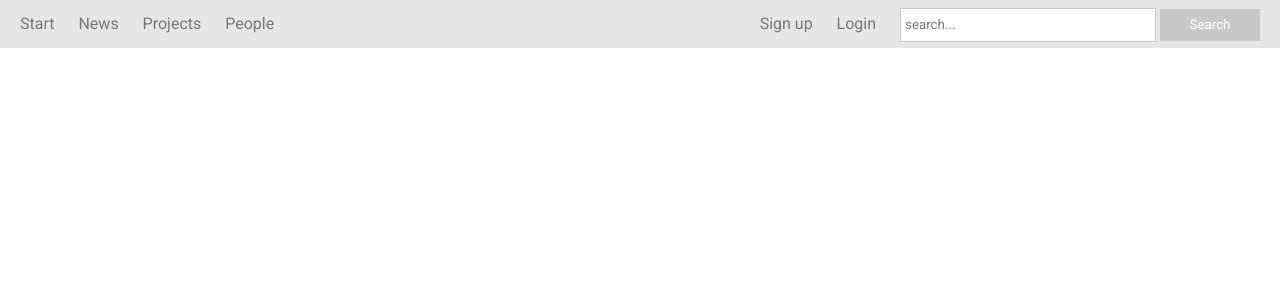
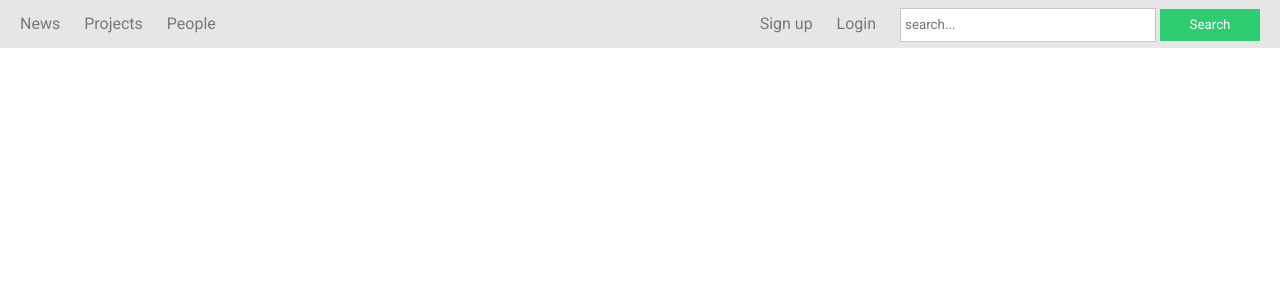
Before and after one commit to sebbekarlsson/project, a PHP site: page / in a window 1280 px wide. Shown: the top 300 px of the page. Run offline with PHP 8.4, Linux system fonts and the light colour scheme.

Commit message:
Colored buttons
added colored buttons to the stylesheet & design

```diff
--- a/modules/loginform.php
+++ b/modules/loginform.php
@@ -4,7 +4,7 @@
 			<h2>Login</h2><br>
 			<input class="intext" type="text" id="login_email" placeholder="email"><br>
 			<input class="intext" type="password" id="login_password" placeholder="password"><br>
-		</div>
-		<a class="btn app_close">Close</a>
+		</div><br>
+		<a class="btn app_close red" href="#">Close</a>
 	</div>
 </div>
--- a/modules/navbar.php
+++ b/modules/navbar.php
@@ -1,19 +1,18 @@
 <div class="navbar">
 	<div class="navleft">
 		<ul>
-			<li><a class="navbtn" href="#">Start</a></li>
-			<li><a class="navbtn" href="#">News</a></li>
-			<li><a class="navbtn" href="#">Projects</a></li>
-			<li><a class="navbtn" href="#">People</a></li>
+			<li><a class="navbtn" href="index.php">News</a></li>
+			<li><a class="navbtn" href="projects.php">Projects</a></li>
+			<li><a class="navbtn" href="people.php">People</a></li>
 		</ul>
 	</div>
 	<div class="navright">
 		<ul>
-			<li><a class="navbtn app_pop" id="registerform">Sign up</a></li>
-			<li><a class="navbtn app_pop" id="loginform">Login</a></li>
+			<li><a class="navbtn app_pop" href="#" id="registerform">Sign up</a></li>
+			<li><a class="navbtn app_pop" href="#" id="loginform">Login</a></li>
 			<li>
 				<input class="intext" type="text" name="q" placeholder="search...">
-				<input class="btn" type="submit" value="Search">
+				<input class="btn green" type="submit" value="Search">
 			</li>
 		</ul>
 	</div>
--- a/modules/registerform.php
+++ b/modules/registerform.php
@@ -7,7 +7,7 @@
 			<input class="intext" type="text" id="reg_lastname" placeholder="lastname"><br>
 			<input class="intext" type="password" id="reg_password1" placeholder="password"><br>
 			<input class="intext" type="password" id="reg_password2" placeholder="confirm password">
-		</div>
-		<a class="btn app_close">Close</a>
+		</div><br>
+		<a class="btn app_close red" href="#">Close</a>
 	</div>
 </div>
--- a/styles/style.css
+++ b/styles/style.css
@@ -64,7 +64,16 @@
 	background-color:rgb(200,200,200);
 	border:none;
 	outline:none;
+	text-decoration: none;
 	transition:.3s;
+}
+
+.green{
+	background-color:#2ecc71;
+}
+
+.red{
+	background-color:#e74c3c;
 }
 
 .btn:hover{
@@ -82,7 +91,14 @@
 	width:100%;
 	height:100%;
 	position: fixed;
-	background-color: rgba(0,0,0,0.8);
+	background: -moz-linear-gradient(top,  rgba(125,126,125,0.37) 0%, rgba(14,14,14,1) 100%); /* FF3.6+ */
+	background: -webkit-gradient(linear, left top, left bottom, color-stop(0%,rgba(125,126,125,0.37)), color-stop(100%,rgba(14,14,14,1))); /* Chrome,Safari4+ */
+	background: -webkit-linear-gradient(top,  rgba(125,126,125,0.37) 0%,rgba(14,14,14,1) 100%); /* Chrome10+,Safari5.1+ */
+	background: -o-linear-gradient(top,  rgba(125,126,125,0.37) 0%,rgba(14,14,14,1) 100%); /* Opera 11.10+ */
+	background: -ms-linear-gradient(top,  rgba(125,126,125,0.37) 0%,rgba(14,14,14,1) 100%); /* IE10+ */
+	background: linear-gradient(to bottom,  rgba(125,126,125,0.37) 0%,rgba(14,14,14,1) 100%); /* W3C */
+	filter: progid:DXImageTransform.Microsoft.gradient( startColorstr='#5e7d7e7d', endColorstr='#0e0e0e',GradientType=0 ); /* IE6-9 */
+
 }
 
 .app{
```
